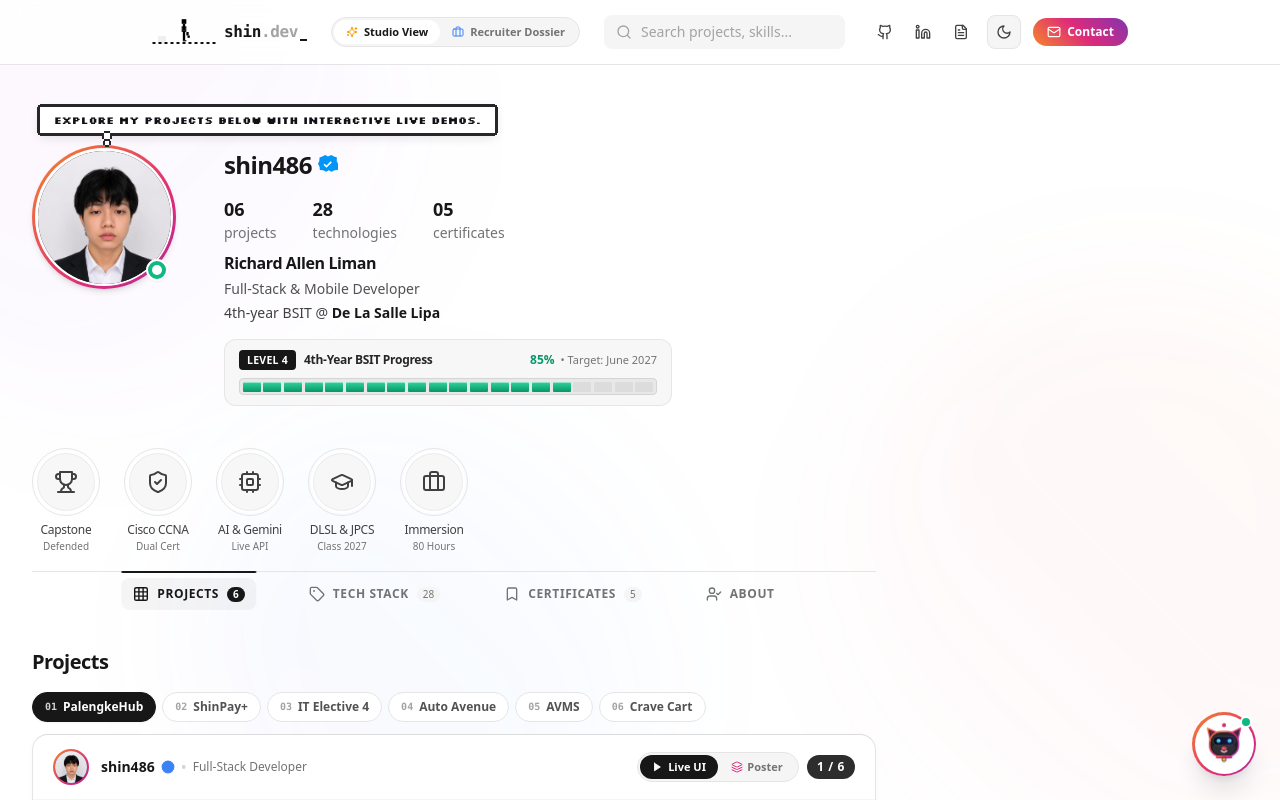
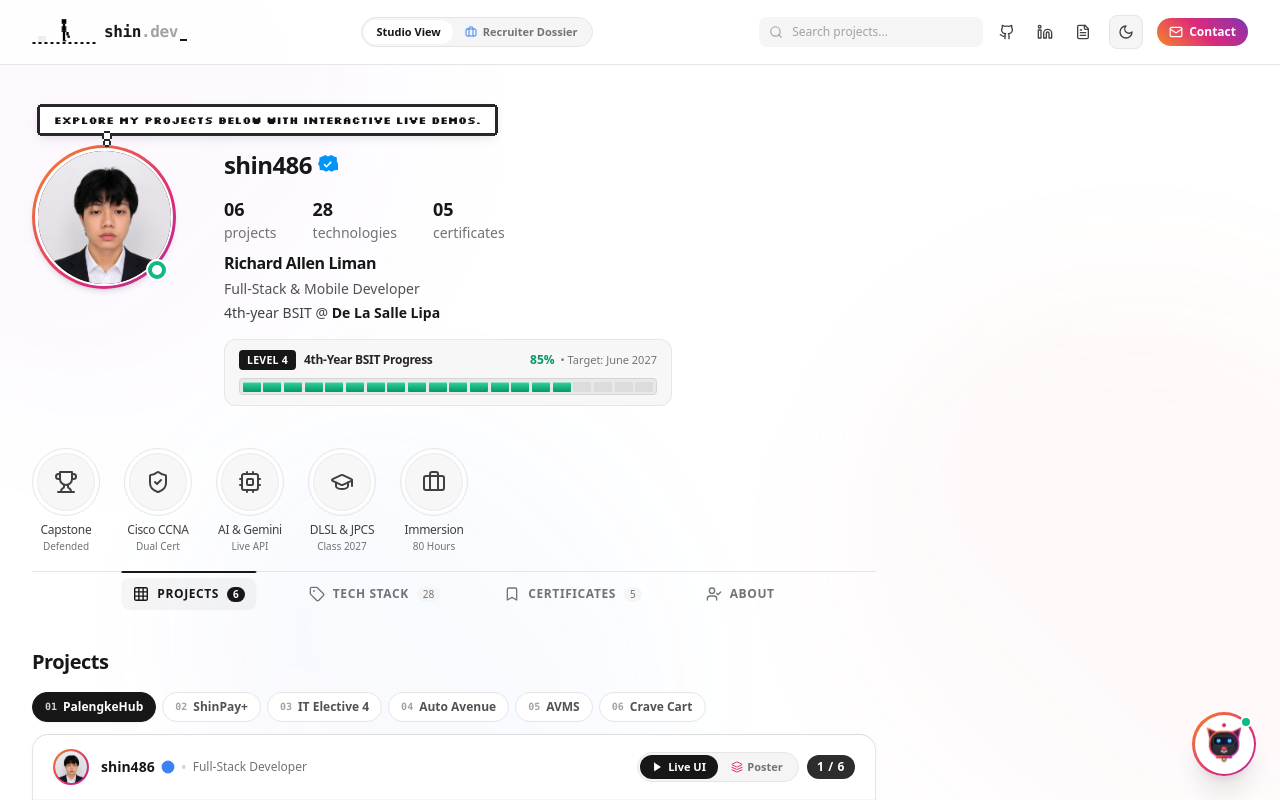
Before and after one commit to shin486/richard-allen-portfolio, a Next.js app: page / in a window 1280 px wide. Shown: the top 800 px of the page. Built offline with nearby package versions, Linux system fonts and the light colour scheme.

Commit message:
fix(navbar): center view switcher, balance 3-section layout, and remove AI sparkle icon

```diff
--- a/components/Navbar.tsx
+++ b/components/Navbar.tsx
@@ -21,7 +21,6 @@ import {
   MapPin,
   Terminal,
   ArrowUpRight,
-  Sparkles,
 } from "lucide-react";
 import { profileData } from "@/data/profile";
 import profilePic from "@/assets/PROFILEPIC.png";
@@ -101,8 +100,9 @@ export const Navbar: React.FC<NavbarProps> = ({
   return (
     <>
       <header className="sticky top-0 z-40 w-full bg-white/85 dark:bg-[#0B0B0F]/85 backdrop-blur-md border-b border-neutral-200 dark:border-zinc-800 transition-colors duration-200 rise-in">
-        <div className="max-w-5xl mx-auto px-4 sm:px-6 h-14 sm:h-16 flex items-center justify-between gap-3 sm:gap-4">
-          {/* Instagram Account Switcher Brand Trigger */}
+        <nav className="w-full max-w-7xl mx-auto px-4 sm:px-6 lg:px-8 h-14 sm:h-16 flex items-center justify-between gap-2 sm:gap-4">
+          {/* Left Section: Stickman Walker & shin.dev_ Brand Logo */}
+          <div className="flex items-center gap-3 flex-shrink-0 justify-start">
             <div className="relative" ref={switcherRef} title="Richard Allen Liman — 4th-Year BSIT">
               {/* 8-Bit Pixel Walking Stickman Journey (Pauses on Hover, Abstract Black/White) */}
               <PixelStickmanJourney onClick={() => setSwitcherOpen((prev) => !prev)} />
@@ -224,21 +224,22 @@ export const Navbar: React.FC<NavbarProps> = ({
                 </div>
               )}
             </div>
+          </div>
 
-          {/* Dual-View Switcher (Studio vs. Recruiter Dossier) */}
+          {/* Center Section: Centered View Switcher Toggle */}
+          <div className="flex-1 flex items-center justify-center px-2 min-w-0">
             {onViewChange && (
-            <div className="flex items-center p-0.5 rounded-full bg-neutral-100 dark:bg-zinc-900 border border-neutral-200 dark:border-zinc-800 text-[11px] font-semibold shrink-0">
+              <div className="flex items-center p-0.5 rounded-full bg-neutral-100 dark:bg-zinc-900 border border-neutral-200 dark:border-zinc-800 text-[11px] font-semibold shrink-0 shadow-2xs">
                 <button
                   type="button"
                   onClick={() => onViewChange("studio")}
-                className={`flex items-center gap-1.5 px-2.5 sm:px-3 py-1 rounded-full transition-all ${
+                  className={`flex items-center gap-1.5 px-3 py-1 rounded-full transition-all ${
                     activeView === "studio"
                       ? "bg-white dark:bg-zinc-800 text-neutral-900 dark:text-white shadow-2xs font-bold"
                       : "text-neutral-500 dark:text-zinc-400 hover:text-neutral-800 dark:hover:text-zinc-200"
                   }`}
-                title="Switch to Creative Studio View (Instagram feed, 3D keyboard, Byte mascot)"
+                  title="Switch to Studio View"
                 >
-                <Sparkles className="w-3 h-3 text-amber-500" />
                   <span className="hidden sm:inline">Studio View</span>
                   <span className="sm:hidden">Studio</span>
                 </button>
@@ -246,52 +247,51 @@ export const Navbar: React.FC<NavbarProps> = ({
                 <button
                   type="button"
                   onClick={() => onViewChange("recruiter")}
-                className={`flex items-center gap-1.5 px-2.5 sm:px-3 py-1 rounded-full transition-all ${
+                  className={`flex items-center gap-1.5 px-3 py-1 rounded-full transition-all ${
                     activeView === "recruiter"
                       ? "bg-white dark:bg-zinc-800 text-neutral-900 dark:text-white shadow-2xs font-bold"
                       : "text-neutral-500 dark:text-zinc-400 hover:text-neutral-800 dark:hover:text-zinc-200"
                   }`}
-                title="Switch to Recruiter Dossier (Minimalist high-density performance dashboard)"
+                  title="Switch to Recruiter Dossier"
                 >
-                <Briefcase className="w-3 h-3 text-blue-500" />
+                  <Briefcase className="w-3 h-3 text-blue-500 shrink-0" />
                   <span className="hidden sm:inline">Recruiter Dossier</span>
                   <span className="sm:hidden">Dossier</span>
                 </button>
               </div>
             )}
+          </div>
 
-          {/* Center: Search Field */}
-          <div className="flex-1 max-w-xs sm:max-w-sm mx-2 hidden md:block">
-            <div className="relative">
-              <div className="absolute inset-y-0 left-0 pl-3 flex items-center pointer-events-none text-neutral-400 dark:text-zinc-500">
-                <Search className="w-4 h-4" />
+          {/* Right Section: Search, Socials, Resume, Theme & Contact */}
+          <div className="flex items-center gap-1.5 sm:gap-2.5 flex-shrink-0 justify-end">
+            {/* Desktop Search Field */}
+            <div className="relative hidden md:block w-36 lg:w-48 xl:w-56">
+              <div className="absolute inset-y-0 left-0 pl-2.5 flex items-center pointer-events-none text-neutral-400 dark:text-zinc-500">
+                <Search className="w-3.5 h-3.5" />
               </div>
               <input
                 type="text"
                 value={searchQuery}
                 onChange={(e) => onSearchChange(e.target.value)}
-                placeholder="Search projects, skills..."
+                placeholder="Search projects..."
                 aria-label="Search projects"
-                className="w-full pl-9 pr-8 py-1.5 bg-neutral-100 dark:bg-zinc-900/90 text-sm text-neutral-900 dark:text-zinc-100 placeholder-neutral-400 dark:placeholder-zinc-500 rounded-lg border border-transparent dark:border-zinc-800/80 focus:outline-none focus:ring-1 focus:ring-neutral-400 dark:focus:ring-zinc-600 focus:bg-white dark:focus:bg-zinc-900 transition-all"
+                className="w-full pl-8 pr-7 py-1.5 bg-neutral-100 dark:bg-zinc-900/90 text-xs text-neutral-900 dark:text-zinc-100 placeholder-neutral-400 dark:placeholder-zinc-500 rounded-lg border border-transparent dark:border-zinc-800/80 focus:outline-none focus:ring-1 focus:ring-neutral-400 dark:focus:ring-zinc-600 focus:bg-white dark:focus:bg-zinc-900 transition-all"
               />
               {searchQuery && (
                 <button
                   onClick={() => onSearchChange("")}
-                  className="absolute inset-y-0 right-0 pr-2.5 flex items-center text-neutral-400 hover:text-neutral-700 dark:hover:text-zinc-200"
+                  className="absolute inset-y-0 right-0 pr-2 flex items-center text-neutral-400 hover:text-neutral-700 dark:hover:text-zinc-200"
                   aria-label="Clear search"
                 >
-                  <X className="w-3.5 h-3.5" />
+                  <X className="w-3 h-3" />
                 </button>
               )}
             </div>
-          </div>
 
-          {/* Right: Quick Actions & Theme Switcher */}
-          <nav className="flex items-center gap-1 sm:gap-1.5">
             {/* Mobile Search Button */}
             <button
               onClick={() => setMobileSearchOpen(!mobileSearchOpen)}
-              className="md:hidden p-2 text-neutral-700 dark:text-zinc-300 hover:bg-neutral-100 dark:hover:bg-zinc-800 rounded-lg transition-colors"
+              className="md:hidden p-1.5 text-neutral-700 dark:text-zinc-300 hover:bg-neutral-100 dark:hover:bg-zinc-800 rounded-lg transition-colors"
               aria-label="Toggle Search"
             >
               <Search className="w-4 h-4" />
@@ -301,7 +301,7 @@ export const Navbar: React.FC<NavbarProps> = ({
               href={profileData.socials.github}
               target="_blank"
               rel="noopener noreferrer"
-              className="p-2 text-neutral-700 dark:text-zinc-300 hover:text-black dark:hover:text-white hover:bg-neutral-100 dark:hover:bg-zinc-800 rounded-lg transition-colors"
+              className="p-1.5 text-neutral-700 dark:text-zinc-300 hover:text-black dark:hover:text-white hover:bg-neutral-100 dark:hover:bg-zinc-800 rounded-lg transition-colors"
               title="GitHub Profile"
               aria-label="GitHub Profile"
             >
@@ -312,7 +312,7 @@ export const Navbar: React.FC<NavbarProps> = ({
               href={profileData.socials.linkedin}
               target="_blank"
               rel="noopener noreferrer"
-              className="p-2 text-neutral-700 dark:text-zinc-300 hover:text-blue-600 dark:hover:text-blue-400 hover:bg-neutral-100 dark:hover:bg-zinc-800 rounded-lg transition-colors"
+              className="p-1.5 text-neutral-700 dark:text-zinc-300 hover:text-blue-600 dark:hover:text-blue-400 hover:bg-neutral-100 dark:hover:bg-zinc-800 rounded-lg transition-colors"
               title="LinkedIn Profile"
               aria-label="LinkedIn Profile"
             >
@@ -323,7 +323,7 @@ export const Navbar: React.FC<NavbarProps> = ({
               href={profileData.socials.resumeUrl}
               target="_blank"
               rel="noopener noreferrer"
-              className="p-2 text-neutral-700 dark:text-zinc-300 hover:text-black dark:hover:text-white hover:bg-neutral-100 dark:hover:bg-zinc-800 rounded-lg transition-colors"
+              className="p-1.5 text-neutral-700 dark:text-zinc-300 hover:text-black dark:hover:text-white hover:bg-neutral-100 dark:hover:bg-zinc-800 rounded-lg transition-colors"
               title="Resume (PDF)"
               aria-label="Resume (PDF)"
             >
@@ -331,20 +331,20 @@ export const Navbar: React.FC<NavbarProps> = ({
             </a>
 
             {/* Theme Switcher Toggle */}
-            <div className="ml-1">
+            <div className="ml-0.5">
               <ThemeToggle />
             </div>
 
             {/* Primary Action Button */}
             <button
               onClick={() => scrollToSection("contact-section", "contact")}
-              className="ml-1.5 hidden sm:inline-flex items-center gap-1.5 px-3.5 py-1.5 rounded-full text-xs font-semibold text-white bg-ig-gradient hover:opacity-95 hover:shadow-sm active:scale-95 transition-all"
+              className="ml-1 hidden sm:inline-flex items-center gap-1.5 px-3 py-1.5 rounded-full text-xs font-semibold text-white bg-ig-gradient hover:opacity-95 hover:shadow-xs active:scale-95 transition-all"
             >
               <Mail className="w-3.5 h-3.5" />
               <span>Contact</span>
             </button>
+          </div>
         </nav>
-        </div>
 
         {/* Mobile Search Dropdown */}
         {mobileSearchOpen && (
--- a/components/RecruiterDossierView.tsx
+++ b/components/RecruiterDossierView.tsx
@@ -13,7 +13,6 @@ import {
   ShieldCheck,
   Cpu,
   Layers,
-  Sparkles,
   ArrowRight,
   Database,
   Smartphone,
@@ -145,8 +144,7 @@ export const RecruiterDossierView: React.FC<RecruiterDossierViewProps> = ({
               onClick={onSwitchToStudio}
               className="inline-flex items-center gap-1 text-[11px] font-semibold text-ig-pink hover:underline"
             >
-              <Sparkles className="w-3.5 h-3.5" />
-              <span>Switch to Studio View</span>
+              <span>Switch to Studio View →</span>
             </button>
           )}
         </div>
```
Lines whose indentation alone changed are shown as unchanged.
